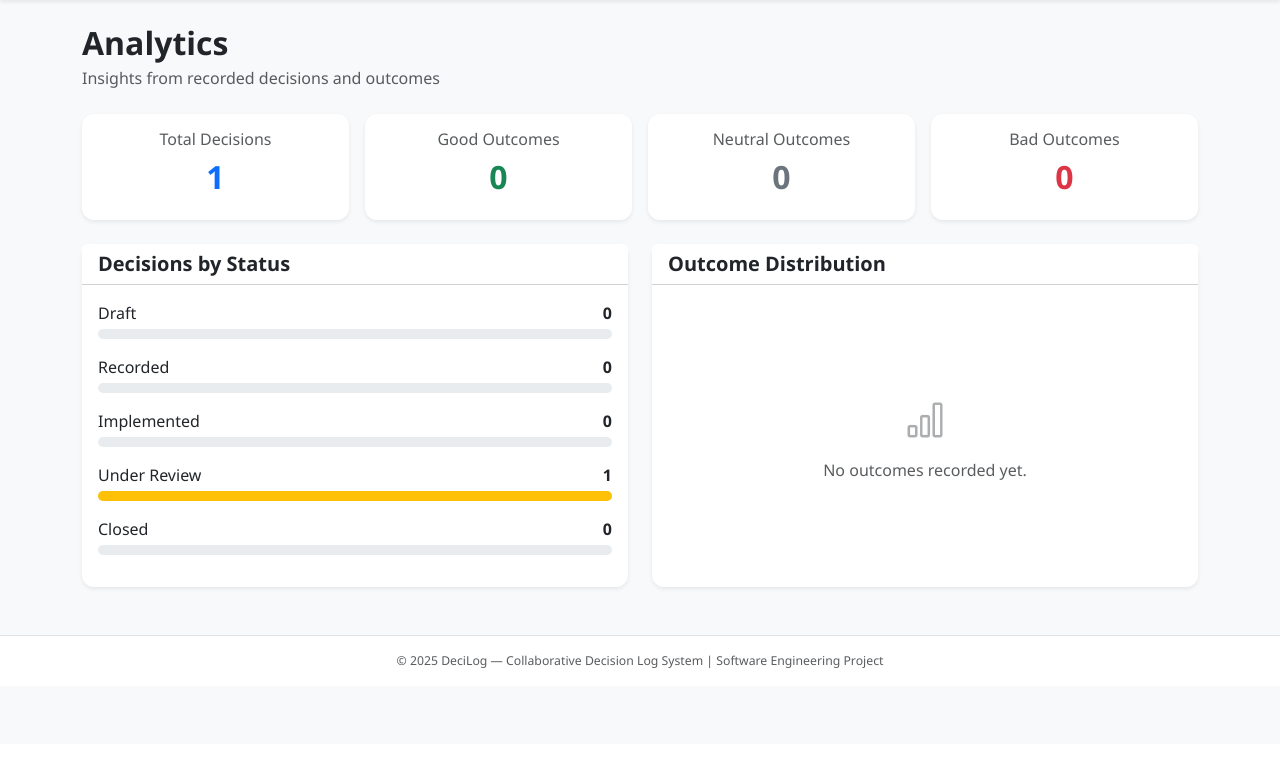
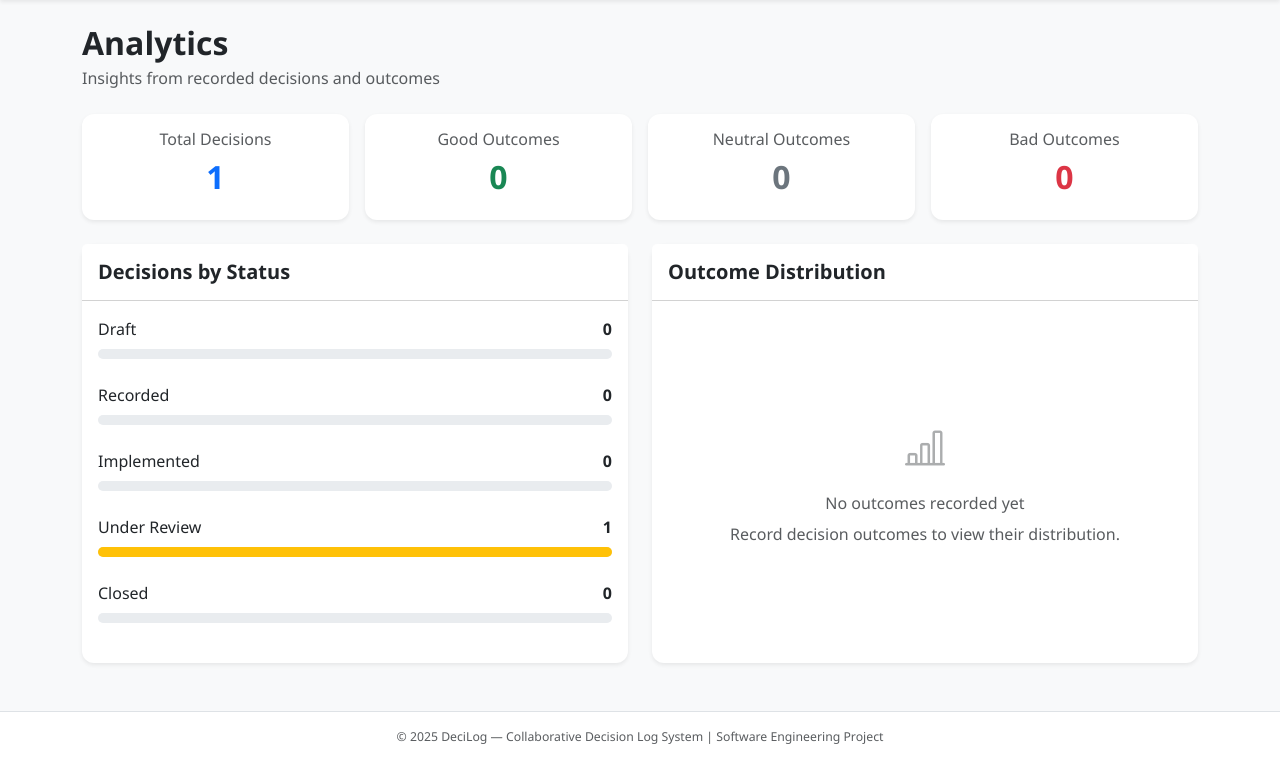
Before and after one commit to JAS792004/decilog, a Flask app: page /analytics in a window 1280 px wide. Shown: the part 56-818 px from the top of the page. Before the commit the page ends 724 px from the top, so only its background shows below. Run offline with Flask 3, Linux system fonts and the light colour scheme; a user stored in the database is signed in; tables that the repository leaves empty hold one stand-in row (values such as "Sample post").

Commit message:
Update DeciLog application and analytics

```diff
--- a/app/routes.py
+++ b/app/routes.py
@@ -1,3 +1,4 @@
+
 from flask import Blueprint, render_template, redirect, url_for, flash, request, abort
 from flask_login import login_required, current_user
 from app import db
@@ -7,33 +8,59 @@ from datetime import datetime
 
 main = Blueprint('main', __name__)
 
+
+# --------------------------------------------------
+# HOME
+# --------------------------------------------------
+
 @main.route('/')
 def index():
     if current_user.is_authenticated:
         return redirect(url_for('main.dashboard'))
+
     return redirect(url_for('auth.login'))
+
+
+# --------------------------------------------------
+# DASHBOARD
+# --------------------------------------------------
 
 @main.route('/dashboard')
 @login_required
 def dashboard():
     total_decisions = Decision.query.count()
-    my_decisions = Decision.query.filter_by(user_id=current_user.id).count()
-    pending_review = Decision.query.filter(Decision.status.in_(['Implemented', 'Under Review'])).count()
-    recent_decisions = Decision.query.order_by(Decision.created_at.desc()).limit(5).all()
 
-    # Outcome stats
+    my_decisions = Decision.query.filter_by(
+        user_id=current_user.id
+    ).count()
+
+    pending_review = Decision.query.filter(
+        Decision.status.in_(['Implemented', 'Under Review'])
+    ).count()
+
+    recent_decisions = Decision.query.order_by(
+        Decision.created_at.desc()
+    ).limit(5).all()
+
     good = Outcome.query.filter_by(result='Good').count()
     neutral = Outcome.query.filter_by(result='Neutral').count()
     bad = Outcome.query.filter_by(result='Bad').count()
 
-    return render_template('dashboard.html',
-                           total_decisions=total_decisions,
-                           my_decisions=my_decisions,
-                           pending_review=pending_review,
-                           recent_decisions=recent_decisions,
-                           good=good,
-                           neutral=neutral,
-                           bad=bad)
+    return render_template(
+        'dashboard.html',
+        total_decisions=total_decisions,
+        my_decisions=my_decisions,
+        pending_review=pending_review,
+        recent_decisions=recent_decisions,
+        good=good,
+        neutral=neutral,
+        bad=bad
+    )
+
+
+# --------------------------------------------------
+# LIST DECISIONS
+# --------------------------------------------------
 
 @main.route('/decisions')
 @login_required
@@ -45,16 +72,32 @@ def list_decisions():
 
     if status:
         query = query.filter_by(status=status)
+
     if search:
-        query = query.filter(Decision.title.contains(search) | Decision.tags.contains(search))
+        query = query.filter(
+            Decision.title.contains(search) |
+            Decision.tags.contains(search)
+        )
 
-    decisions = query.order_by(Decision.created_at.desc()).all()
-    return render_template('decisions/list.html', decisions=decisions)
+    decisions = query.order_by(
+        Decision.created_at.desc()
+    ).all()
+
+    return render_template(
+        'decisions/list.html',
+        decisions=decisions
+    )
+
+
+# --------------------------------------------------
+# CREATE DECISION
+# --------------------------------------------------
 
 @main.route('/decisions/create', methods=['GET', 'POST'])
 @login_required
 def create_decision():
     form = DecisionForm()
+
     if form.validate_on_submit():
         decision = Decision(
             title=form.title.data,
@@ -67,34 +110,56 @@ def create_decision():
             project=form.project.data,
             user_id=current_user.id
         )
+
         db.session.add(decision)
         db.session.commit()
+
         flash('Decision recorded successfully!', 'success')
-        return redirect(url_for('main.detail_decision', id=decision.id))
 
-    return render_template('decisions/create.html', form=form)
+        return redirect(
+            url_for('main.detail_decision', id=decision.id)
+        )
+
+    return render_template(
+        'decisions/create.html',
+        form=form
+    )
+
+
+# --------------------------------------------------
+# DECISION DETAILS
+# --------------------------------------------------
 
 @main.route('/decisions/<int:id>')
 @login_required
 def detail_decision(id):
     decision = Decision.query.get_or_404(id)
+
     outcome_form = OutcomeForm()
     comment_form = CommentForm()
-    return render_template('decisions/detail.html',
-                           decision=decision,
-                           outcome_form=outcome_form,
-                           comment_form=comment_form)
+
+    return render_template(
+        'decisions/detail.html',
+        decision=decision,
+        outcome_form=outcome_form,
+        comment_form=comment_form
+    )
+
+
+# --------------------------------------------------
+# EDIT DECISION
+# --------------------------------------------------
 
 @main.route('/decisions/<int:id>/edit', methods=['GET', 'POST'])
 @login_required
 def edit_decision(id):
     decision = Decision.query.get_or_404(id)
 
-    # Only author or admin can edit
     if decision.user_id != current_user.id and current_user.role != 'admin':
         abort(403)
 
     form = DecisionForm(obj=decision)
+
     if form.validate_on_submit():
         decision.title = form.title.data
         decision.context = form.context.data
@@ -107,10 +172,23 @@ def edit_decision(id):
         decision.updated_at = datetime.utcnow()
 
         db.session.commit()
+
         flash('Decision updated successfully!', 'success')
-        return redirect(url_for('main.detail_decision', id=decision.id))
 
-    return render_template('decisions/edit.html', form=form, decision=decision)
+        return redirect(
+            url_for('main.detail_decision', id=decision.id)
+        )
+
+    return render_template(
+        'decisions/edit.html',
+        form=form,
+        decision=decision
+    )
+
+
+# --------------------------------------------------
+# DELETE DECISION
+# --------------------------------------------------
 
 @main.route('/decisions/<int:id>/delete', methods=['POST'])
 @login_required
@@ -122,25 +200,33 @@ def delete_decision(id):
 
     db.session.delete(decision)
     db.session.commit()
+
     flash('Decision deleted successfully.', 'info')
+
     return redirect(url_for('main.list_decisions'))
+
+
+# --------------------------------------------------
+# ADD OR UPDATE OUTCOME
+# --------------------------------------------------
 
 @main.route('/decisions/<int:id>/outcome', methods=['POST'])
 @login_required
 def add_outcome(id):
     decision = Decision.query.get_or_404(id)
+
     form = OutcomeForm()
 
     if form.validate_on_submit():
+
         if decision.outcome:
-            # Update existing outcome
             decision.outcome.result = form.result.data
             decision.outcome.impact = form.impact.data
             decision.outcome.lessons_learned = form.lessons_learned.data
             decision.outcome.reviewed_at = datetime.utcnow()
             decision.outcome.reviewed_by = current_user.id
+
         else:
-            # Create new outcome
             outcome = Outcome(
                 decision_id=decision.id,
                 result=form.result.data,
@@ -148,18 +234,29 @@ def add_outcome(id):
                 lessons_learned=form.lessons_learned.data,
                 reviewed_by=current_user.id
             )
+
             db.session.add(outcome)
 
         decision.status = 'Closed'
+
         db.session.commit()
+
         flash('Outcome saved successfully!', 'success')
 
-    return redirect(url_for('main.detail_decision', id=decision.id))
+    return redirect(
+        url_for('main.detail_decision', id=decision.id)
+    )
+
+
+# --------------------------------------------------
+# ADD COMMENT
+# --------------------------------------------------
 
 @main.route('/decisions/<int:id>/comment', methods=['POST'])
 @login_required
 def add_comment(id):
     decision = Decision.query.get_or_404(id)
+
     form = CommentForm()
 
     if form.validate_on_submit():
@@ -168,31 +265,48 @@ def add_comment(id):
             user_id=current_user.id,
             decision_id=decision.id
         )
+
         db.session.add(comment)
         db.session.commit()
+
         flash('Comment added.', 'success')
 
-    return redirect(url_for('main.detail_decision', id=decision.id))
+    return redirect(
+        url_for('main.detail_decision', id=decision.id)
+    )
+
+
+# --------------------------------------------------
+# ANALYTICS
+# --------------------------------------------------
 
 @main.route('/analytics')
 @login_required
 def analytics():
+
+    # Total decisions
     total = Decision.query.count()
+
+    # Decisions grouped by status
     by_status = {
         'Draft': Decision.query.filter_by(status='Draft').count(),
         'Recorded': Decision.query.filter_by(status='Recorded').count(),
         'Implemented': Decision.query.filter_by(status='Implemented').count(),
         'Under Review': Decision.query.filter_by(status='Under Review').count(),
-        'Closed': Decision.query.filter_by(status='Closed').count(),
+        'Closed': Decision.query.filter_by(status='Closed').count()
     }
 
+    # Outcome statistics
     good = Outcome.query.filter_by(result='Good').count()
     neutral = Outcome.query.filter_by(result='Neutral').count()
     bad = Outcome.query.filter_by(result='Bad').count()
 
-    return render_template('analytics.html',
-                           total=total,
-                           by_status=by_status,
-                           good=good,
-                           neutral=neutral,
-                           bad=bad)
+    # Render analytics template
+    return render_template(
+        'decisions/analytics.html',
+        total=total,
+        by_status=by_status,
+        good=good,
+        neutral=neutral,
+        bad=bad
+    )
--- a/templates/decisions/analytics.html
+++ b/templates/decisions/analytics.html
@@ -1,59 +1,86 @@
+
 {% extends "base.html" %}
 
 {% block title %}Analytics{% endblock %}
 
 {% block content %}
+
 <div class="d-flex justify-content-between align-items-center mb-4">
     <div>
         <h2 class="fw-bold mb-1">Analytics</h2>
-        <p class="text-muted mb-0">Insights from recorded decisions and outcomes</p>
+        <p class="text-muted mb-0">
+            Insights from recorded decisions and outcomes
+        </p>
     </div>
 </div>
 
-<!-- Summary Cards -->
+
+<!-- ===================================== -->
+<!-- SUMMARY CARDS -->
+<!-- ===================================== -->
+
 <div class="row g-3 mb-4">
+
     <div class="col-md-3">
-        <div class="card border-0 shadow-sm text-center">
+        <div class="card border-0 shadow-sm text-center h-100">
             <div class="card-body">
                 <h6 class="text-muted">Total Decisions</h6>
                 <h2 class="fw-bold text-primary">{{ total }}</h2>
             </div>
         </div>
     </div>
+
     <div class="col-md-3">
-        <div class="card border-0 shadow-sm text-center">
+        <div class="card border-0 shadow-sm text-center h-100">
             <div class="card-body">
                 <h6 class="text-muted">Good Outcomes</h6>
                 <h2 class="fw-bold text-success">{{ good }}</h2>
             </div>
         </div>
     </div>
+
     <div class="col-md-3">
-        <div class="card border-0 shadow-sm text-center">
+        <div class="card border-0 shadow-sm text-center h-100">
             <div class="card-body">
                 <h6 class="text-muted">Neutral Outcomes</h6>
                 <h2 class="fw-bold text-secondary">{{ neutral }}</h2>
             </div>
         </div>
     </div>
+
     <div class="col-md-3">
-        <div class="card border-0 shadow-sm text-center">
+        <div class="card border-0 shadow-sm text-center h-100">
             <div class="card-body">
                 <h6 class="text-muted">Bad Outcomes</h6>
                 <h2 class="fw-bold text-danger">{{ bad }}</h2>
             </div>
         </div>
     </div>
+
 </div>
 
+
+<!-- ===================================== -->
+<!-- ANALYTICS SECTIONS -->
+<!-- ===================================== -->
+
 <div class="row g-4">
-    <!-- Decisions by Status -->
+
+
+    <!-- DECISIONS BY STATUS -->
+
     <div class="col-lg-6">
+
         <div class="card border-0 shadow-sm h-100">
-            <div class="card-header bg-white">
-                <h5 class="mb-0 fw-semibold">Decisions by Status</h5>
+
+            <div class="card-header bg-white py-3">
+                <h5 class="mb-0 fw-semibold">
+                    Decisions by Status
+                </h5>
             </div>
+
             <div class="card-body">
+
                 {% set status_colors = {
                     'Draft': 'secondary',
                     'Recorded': 'primary',
@@ -62,67 +89,181 @@
                     'Closed': 'success'
                 } %}
 
-                {% for status, count in by_status.items() %}
-                <div class="mb-3">
-                    <div class="d-flex justify-content-between mb-1">
-                        <span>{{ status }}</span>
-                        <span class="fw-semibold">{{ count }}</span>
+                {% if total > 0 %}
+
+                    {% for status, count in by_status.items() %}
+
+                    <div class="mb-4">
+
+                        <div class="d-flex justify-content-between mb-2">
+
+                            <span class="fw-medium">
+                                {{ status }}
+                            </span>
+
+                            <span class="fw-semibold">
+                                {{ count }}
+                            </span>
+
+                        </div>
+
+                        <div class="progress" style="height: 10px;">
+
+                            <div
+                                class="progress-bar bg-{{ status_colors.get(status, 'secondary') }}"
+                                role="progressbar"
+                                style="width: {{ count / total * 100 }}%;"
+                                aria-valuenow="{{ count }}"
+                                aria-valuemin="0"
+                                aria-valuemax="{{ total }}">
+                            </div>
+
+                        </div>
+
                     </div>
-                    <div class="progress" style="height: 10px;">
-                        <div class="progress-bar bg-{{ status_colors.get(status, 'secondary') }}"
-                             role="progressbar"
-                             style="width: {{ (count / total * 100) if total > 0 else 0 }}%">
-                        </div>
+
+                    {% endfor %}
+
+                {% else %}
+
+                    <div class="text-center text-muted py-5">
+                        <i class="bi bi-clipboard-data fs-1 d-block mb-3"></i>
+
+                        <h6>No decisions recorded yet</h6>
+
+                        <p class="mb-0">
+                            Start recording decisions to view status analytics.
+                        </p>
                     </div>
-                </div>
-                {% endfor %}
+
+                {% endif %}
+
             </div>
+
         </div>
+
     </div>
 
-    <!-- Outcome Distribution -->
+
+    <!-- OUTCOME DISTRIBUTION -->
+
     <div class="col-lg-6">
+
         <div class="card border-0 shadow-sm h-100">
-            <div class="card-header bg-white">
-                <h5 class="mb-0 fw-semibold">Outcome Distribution</h5>
+
+            <div class="card-header bg-white py-3">
+                <h5 class="mb-0 fw-semibold">
+                    Outcome Distribution
+                </h5>
             </div>
+
             <div class="card-body d-flex flex-column justify-content-center">
+
                 {% set total_outcomes = good + neutral + bad %}
 
                 {% if total_outcomes > 0 %}
-                <div class="mb-4">
-                    <div class="d-flex justify-content-between mb-1">
-                        <span class="text-success">Good</span>
-                        <span>{{ good }} ({{ "%.1f"|format(good / total_outcomes * 100) }}%)</span>
-                    </div>
-                    <div class="progress mb-3" style="height: 12px;">
-                        <div class="progress-bar bg-success" style="width: {{ good / total_outcomes * 100 }}%"></div>
+
+
+                    <!-- GOOD OUTCOMES -->
+
+                    <div class="d-flex justify-content-between mb-2">
+
+                        <span class="text-success fw-medium">
+                            Good
+                        </span>
+
+                        <span class="fw-semibold">
+                            {{ good }}
+                            ({{ "%.1f"|format(good / total_outcomes * 100) }}%)
+                        </span>
+
                     </div>
 
-                    <div class="d-flex justify-content-between mb-1">
-                        <span class="text-secondary">Neutral</span>
-                        <span>{{ neutral }} ({{ "%.1f"|format(neutral / total_outcomes * 100) }}%)</span>
-                    </div>
-                    <div class="progress mb-3" style="height: 12px;">
-                        <div class="progress-bar bg-secondary" style="width: {{ neutral / total_outcomes * 100 }}%"></div>
+                    <div class="progress mb-4" style="height: 12px;">
+
+                        <div
+                            class="progress-bar bg-success"
+                            role="progressbar"
+                            style="width: {{ good / total_outcomes * 100 }}%;">
+                        </div>
+
                     </div>
 
-                    <div class="d-flex justify-content-between mb-1">
-                        <span class="text-danger">Bad</span>
-                        <span>{{ bad }} ({{ "%.1f"|format(bad / total_outcomes * 100) }}%)</span>
+
+                    <!-- NEUTRAL OUTCOMES -->
+
+                    <div class="d-flex justify-content-between mb-2">
+
+                        <span class="text-secondary fw-medium">
+                            Neutral
+                        </span>
+
+                        <span class="fw-semibold">
+                            {{ neutral }}
+                            ({{ "%.1f"|format(neutral / total_outcomes * 100) }}%)
+                        </span>
+
                     </div>
+
+                    <div class="progress mb-4" style="height: 12px;">
+
+                        <div
+                            class="progress-bar bg-secondary"
+                            role="progressbar"
+                            style="width: {{ neutral / total_outcomes * 100 }}%;">
+                        </div>
+
+                    </div>
+
+
+                    <!-- BAD OUTCOMES -->
+
+                    <div class="d-flex justify-content-between mb-2">
+
+                        <span class="text-danger fw-medium">
+                            Bad
+                        </span>
+
+                        <span class="fw-semibold">
+                            {{ bad }}
+                            ({{ "%.1f"|format(bad / total_outcomes * 100) }}%)
+                        </span>
+
+                    </div>
+
                     <div class="progress" style="height: 12px;">
-                        <div class="progress-bar bg-danger" style="width: {{ bad / total_outcomes * 100 }}%"></div>
+
+                        <div
+                            class="progress-bar bg-danger"
+                            role="progressbar"
+                            style="width: {{ bad / total_outcomes * 100 }}%;">
+                        </div>
+
                     </div>
-                </div>
+
+
                 {% else %}
-                <div class="text-center text-muted py-4">
-                    <i class="bi bi-bar-chart fs-1 d-block mb-2"></i>
-                    <p class="mb-0">No outcomes recorded yet.</p>
-                </div>
+
+                    <div class="text-center text-muted py-5">
+
+                        <i class="bi bi-bar-chart-line fs-1 d-block mb-3"></i>
+
+                        <h6>No outcomes recorded yet</h6>
+
+                        <p class="mb-0">
+                            Record decision outcomes to view their distribution.
+                        </p>
+
+                    </div>
+
                 {% endif %}
+
             </div>
+
         </div>
+
     </div>
+
 </div>
+
 {% endblock %}
```
